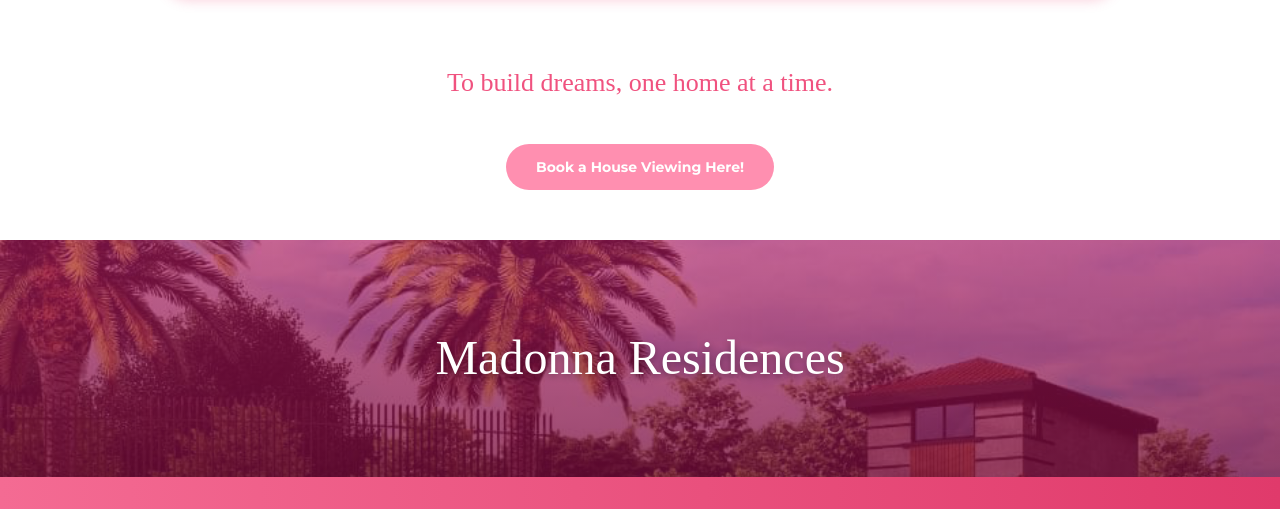
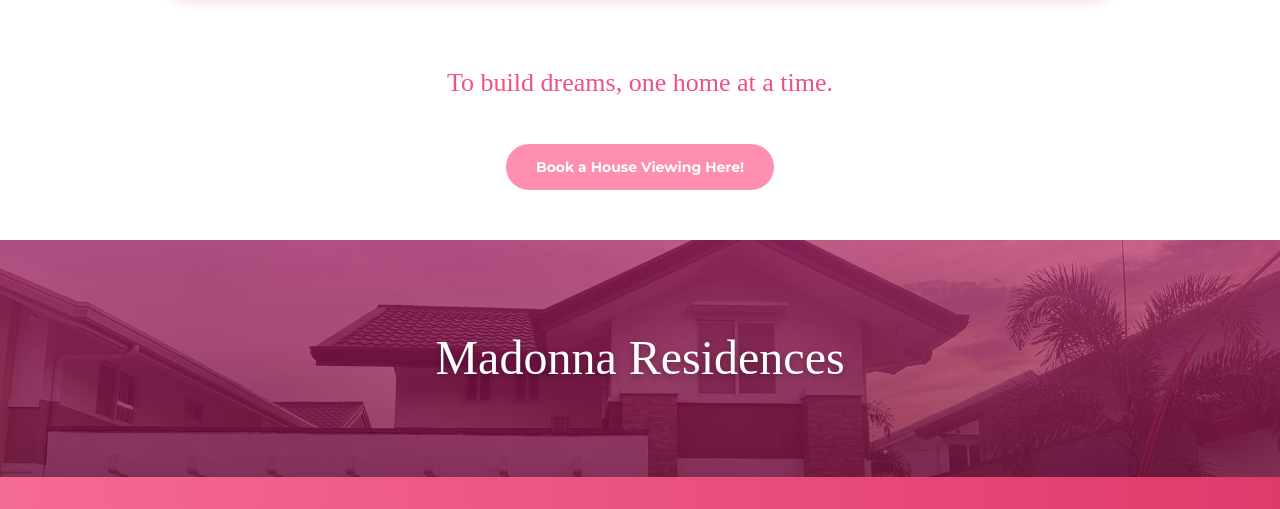
Before and after one commit to alanzogarcia08-boop/NICEITY_REALTY_FINAL_WEBSITE, a plain HTML site: page index.html in a window 1280 px wide. Shown: the part 3022-3531 px from the top of the page. Drawn offline with Linux system fonts and the light colour scheme; a web font is replaced by a local one.

Commit message:
Update background image for lower banner

```diff
--- a/style.css
+++ b/style.css
@@ -327,7 +327,7 @@ nav a:hover, nav a.active {
       rgba(175, 25, 95, 0.65),
       rgba(120, 10, 60, 0.75)
     ),
-    url("img/madonnaresidencesgate.jpeg") center 40% / cover no-repeat;
+    url("img/lower-banner.jpg") center 40% / cover no-repeat;
   text-align: center;
   color: #fff;
   padding: 80px 20px;
```
